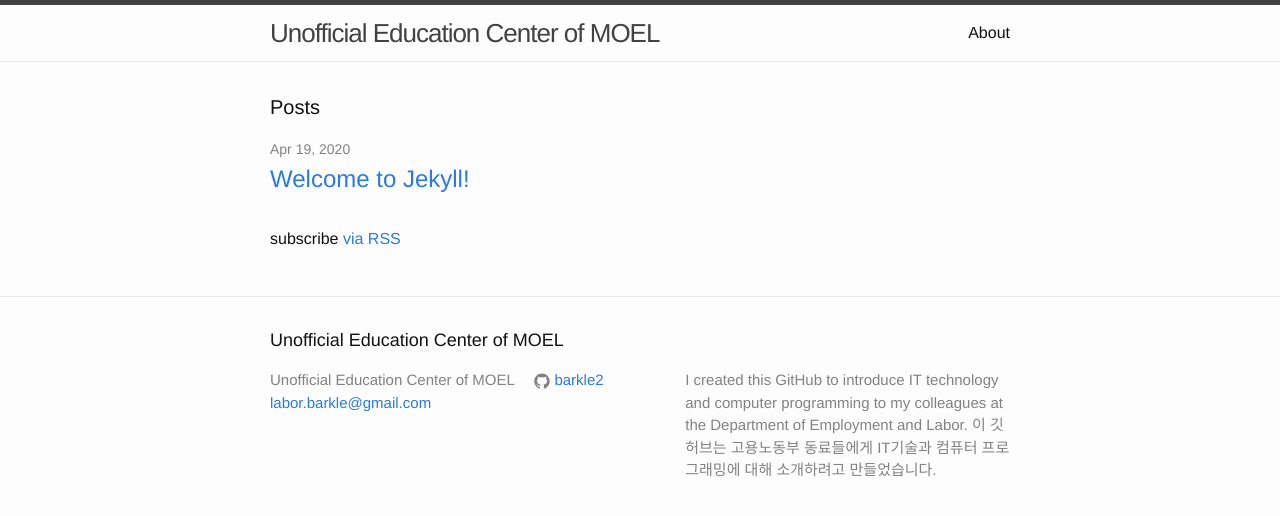
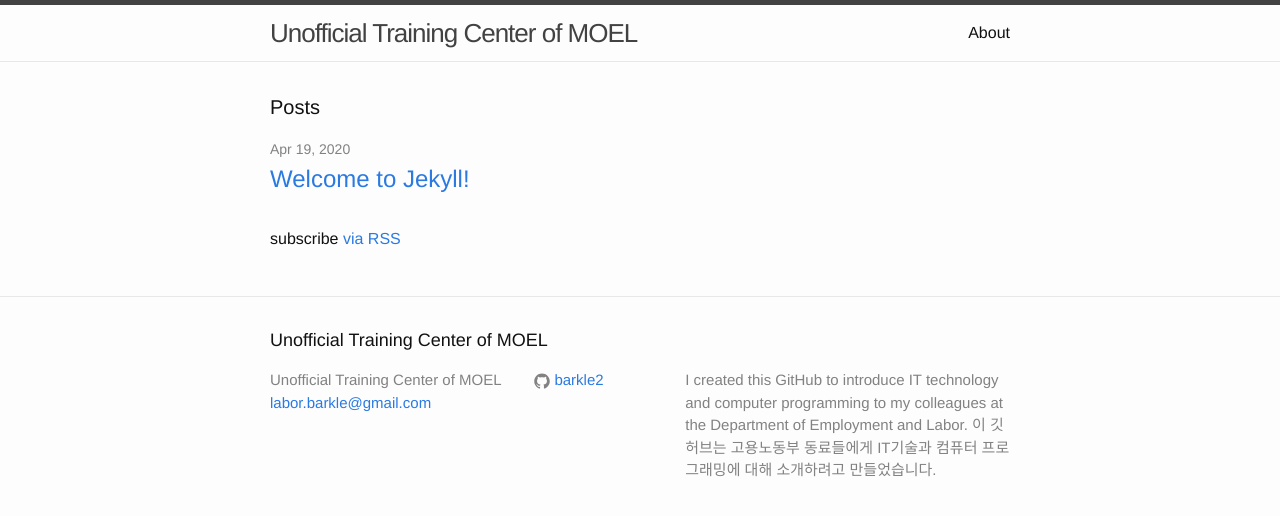
Before and after one commit to barkle2/barkle2.github.io, a Jekyll site: the page built from index.html, in a window 1280 px wide. Shown: the top 516 px of the page. Built offline with Jekyll 4.4.1, drawn with Linux system fonts in a browser that asks for light colours.

Commit message:
Update _config.yml

```diff
--- a/_config.yml
+++ b/_config.yml
@@ -6,7 +6,7 @@
 # 'jekyll serve'. If you change this file, please restart the server process.
 
 # Site settings
-title: Unofficial Education Center of MOEL
+title: Unofficial Training Center of MOEL
 email: labor.barkle@gmail.com
 description: > # this means to ignore newlines until "baseurl:"
   I created this GitHub to introduce IT technology and computer programming to my colleagues at the Department of Employment and Labor.
```
